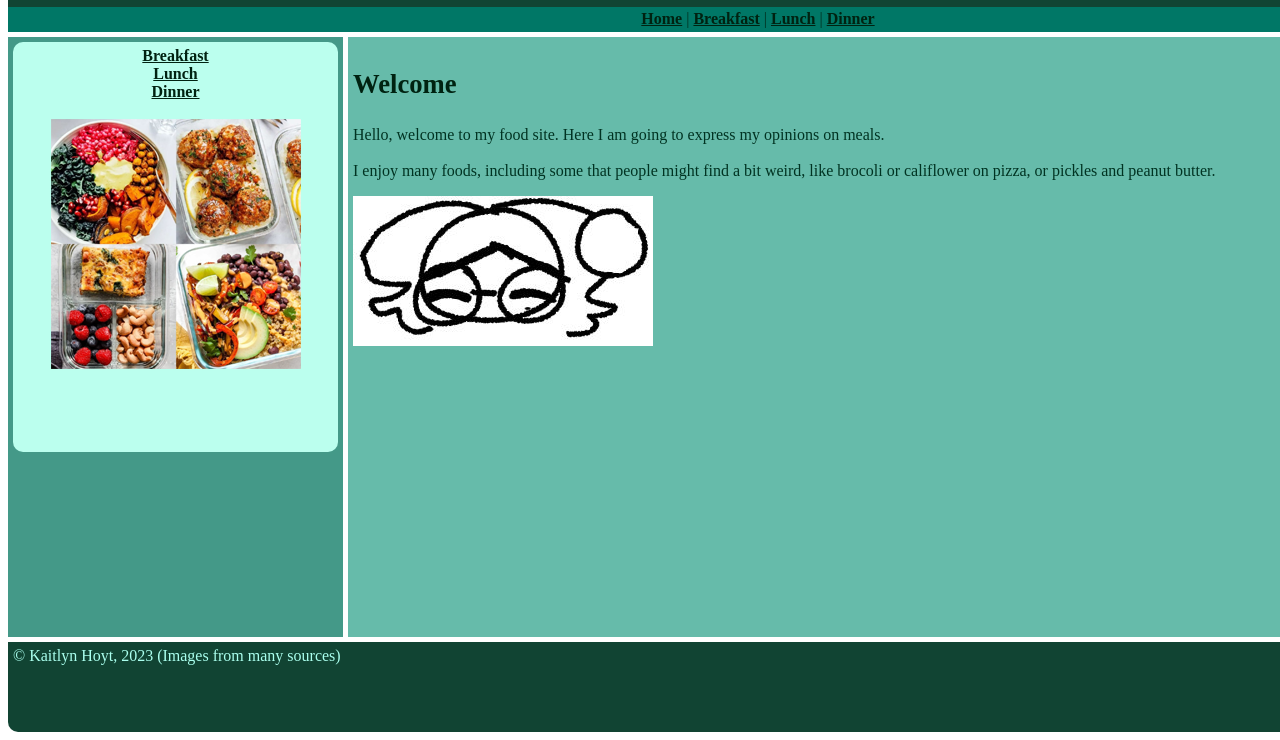
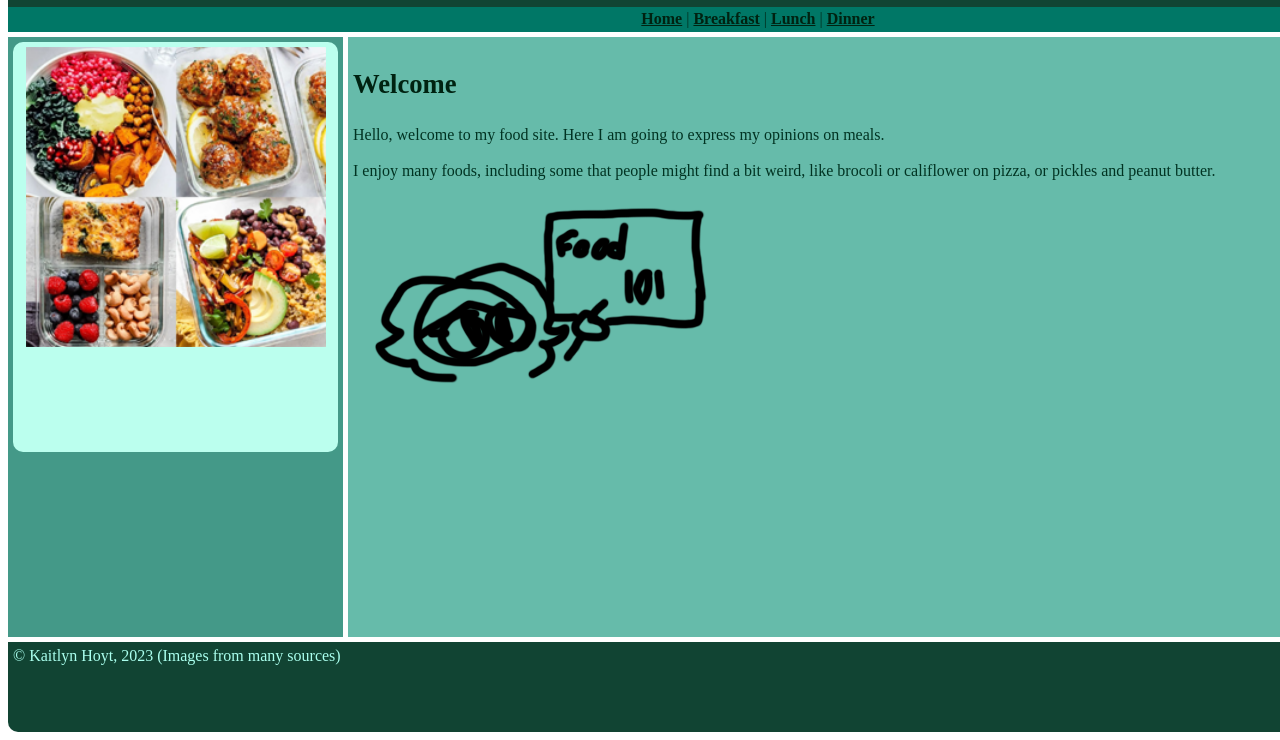
Before and after one commit to Squiggle9105/food, a plain HTML site: page index.html in a window 1280 px wide. Shown: the part 101-841 px from the top of the page. Drawn offline with Linux system fonts and the light colour scheme.

Commit message:
tiny kaits

```diff
--- a/index.html
+++ b/index.html
@@ -12,18 +12,14 @@
     <main>
         <aside>
             <nav id="nav2">
-                <a href= "breakfast.html">Breakfast</a><br>
-                <a href="lunch.html">Lunch</a><br>
-                <a href="dinner.html">Dinner</a><br>
-                <br>
-                <img src="images/meals.png">
+                <img src="images/meals.png" height="300px">
             </nav>
         </aside>
         <article>
         <p class="hding">Welcome</p>
         <p class="sbhding">Hello, welcome to my food site. Here I am going to express my opinions on meals.<br><br>
         I enjoy many foods, including some that people might find a bit weird, like brocoli or califlower on pizza, or pickles and peanut butter.</p>
-        <img src="images/kait.jpg">
+        <img src="images/food101.png">
     </article>
     </main>
     <footer> &copy; Kaitlyn Hoyt, 2023 (Images from many sources) <img src="images/kaitlogo.png"id="logoimg"></footer>
```
Also changed, not shown: breakfast.html (+2 -5 lines), dinner.html (+2 -5 lines), lunch.html (+2 -5 lines), images/food101.png (added), images/noodlekait.png (added), images/toastkait.png (added), images/yippee.png (added).
